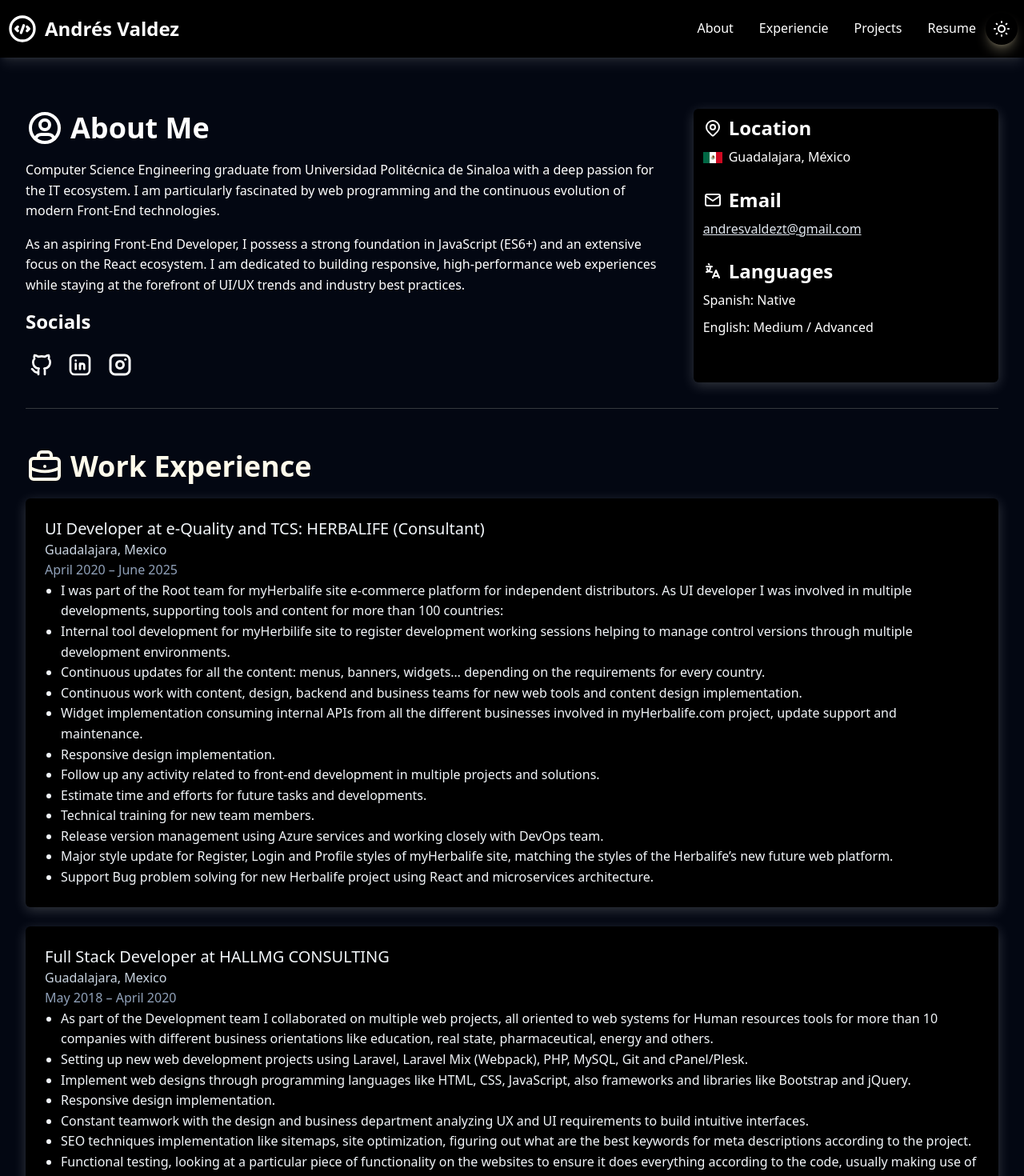
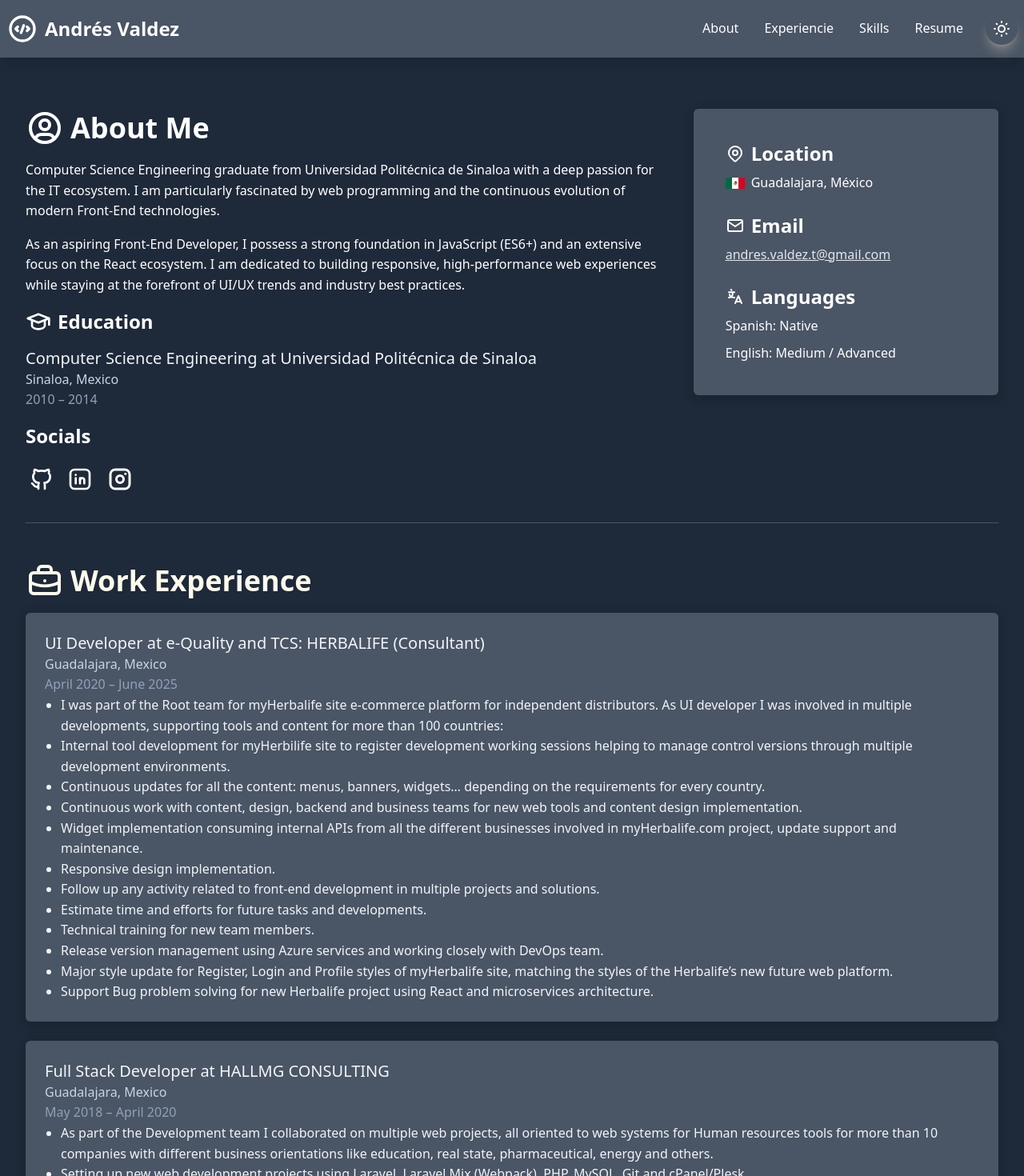
Before and after one commit to andresvaldezt/portfolio-vite-react, a React (Vite) app: page / in a window 1280 px wide. Shown: the top 1470 px of the page at 80% size. Built offline with nearby package versions, Linux system fonts and the light colour scheme.

Commit message:
Refactor styles and structure for improved UI consistency across components

```diff
--- a/src/App.jsx
+++ b/src/App.jsx
@@ -11,7 +11,7 @@
 
   return (
     <ThemeProvider>
-      <main className='bg-gray-950 light:bg-amber-50'>
+      <main className='bg-gray-800 light:bg-amber-50'>
         <Header></Header>
         <Routes>
           <Route path="/" element={ <HomePage/> } />
--- a/src/components/Header.jsx
+++ b/src/components/Header.jsx
@@ -4,11 +4,11 @@
 import { useState } from 'react';
 
 export function Header(){
-    const linkStyles = 'rounded-md px-3 py-2 font-medium hover:shadow-lg/30 shadow-white hover:text-amber-400 light:hover:shadow-lg/30 light:shadow-black light:hover:text-purple-400'
+    const linkStyles = 'rounded-md px-3 py-2 font-medium hover:shadow-lg/30 shadow-black hover:text-amber-400 light:hover:shadow-lg/30 light:shadow-black light:hover:text-purple-400'
     const [open, setOpen] = useState(false)
 
     return(
-        <nav className="px-2 py-4 port-header sticky top-0 z-50 mb-10 sm:flex sm:items-center sm:justify-between shadow-lg/10 bg-black light:bg-white shadow-white light:shadow-black text-white light:text-black">
+        <nav className="px-2 py-4 port-header sticky top-0 z-50 mb-10 sm:flex sm:items-center sm:justify-between shadow-lg/10 bg-gray-600 light:bg-white shadow-black light:shadow-black text-white light:text-black">
             <section className='flex justify-between'>
                 <a href="/" className='no-underline'>
                     <h1 className="port-header-icon text-xl font-semibold">
@@ -41,10 +41,9 @@
                         }
                     </ul>
                 </div>
-                <div className='hidden sm:block'>
+                <div className='ml-4 hidden sm:block'>
                     <ThemeButton></ThemeButton>
                 </div>
-
             </section>
         </nav>
     )
--- a/src/components/JobExperience.jsx
+++ b/src/components/JobExperience.jsx
@@ -2,14 +2,14 @@
 
 export function JobExperience(){
     return(
-            <section className='work-experience'>
+            <section className='work-experience mb-4 pb-4 border-b light:border-b-gray-700/20 border-b-amber-50/20'>
                 <header>
                     <h2 className="flex items-center gap-2 text-4xl font-bold mb-4 text-amber-50 light:text-gray-700">
                         <IconBriefcase stroke={2} size={48}/>
                         Work Experience
                     </h2>
                 </header>
-                <div className='job grow flex flex-col rounded-md p-6 mb-6 bg-black light:bg-white light:shadow-[0px_4px_16px_rgb(0,0,0,0.2)] shadow-[0px_4px_16px_rgba(247,247,247,0.2)]'>
+                <div className='job grow flex flex-col rounded-md p-6 mb-6 bg-gray-600 light:bg-white light:shadow-[0px_4px_16px_rgb(0,0,0,0.2)] shadow-[0px_4px_16px_rgba(0,0,0,0.2)]'>
                     <h5 className='font-medium text-lg sm:text-xl light:text-slate-700 text-slate-100'>UI Developer at e-Quality and TCS: HERBALIFE (Consultant) </h5>
                     <p className='light:text-gray-700 text-slate-300'>Guadalajara, Mexico</p>
                     <p className='light:text-gray-500 text-slate-400'>April 2020 – June 2025</p>
@@ -28,7 +28,7 @@
                         <li>Support Bug problem solving for new Herbalife project using React and microservices architecture.</li>
                     </ul>
                 </div>
-                <div className='job grow flex flex-col rounded-md p-6 mb-6 bg-black light:bg-white light:shadow-[0px_4px_16px_rgb(0,0,0,0.2)] shadow-[0px_4px_16px_rgba(247,247,247,0.2)]'>
+                <div className='job grow flex flex-col rounded-md p-6 mb-6 bg-gray-600 light:bg-white light:shadow-[0px_4px_16px_rgb(0,0,0,0.2)] shadow-[0px_4px_16px_rgba(0,0,0,0.2)]'>
                     <h5 className='font-medium text-lg sm:text-xl light:text-slate-700 text-slate-100'>Full Stack Developer at HALLMG CONSULTING</h5>
                     <p className='light:text-gray-700 text-slate-300'>Guadalajara, Mexico</p>
                     <p className='light:text-gray-500 text-slate-400'>May 2018 – April 2020</p>
@@ -44,7 +44,7 @@
                         <li>Package installation via NPM (Node Package Manager) and implementation.</li>
                     </ul>
                 </div>
-                <div className='job grow flex flex-col rounded-md p-6 mb-6 bg-black light:bg-white light:shadow-[0px_4px_16px_rgb(0,0,0,0.2)] shadow-[0px_4px_16px_rgba(247,247,247,0.2)]'>
+                <div className='job grow flex flex-col rounded-md p-6 mb-6 bg-gray-600 light:bg-white light:shadow-[0px_4px_16px_rgb(0,0,0,0.2)] shadow-[0px_4px_16px_rgba(0,0,0,0.2)]'>
                     <h5 className='font-medium text-lg sm:text-xl light:text-slate-700 text-slate-100'>Web Developer at TATA CONSULTANCY SERVICES (General Electric)  </h5>
                     <p className='light:text-gray-700 text-slate-300'>Guadalajara, Mexico</p>
                     <p className='light:text-gray-500 text-slate-400'>April 2015 – December 2017</p>
--- a/src/data/navbarLinks.js
+++ b/src/data/navbarLinks.js
@@ -11,7 +11,7 @@
     },
     {
         id: 3,
-        title: "Projects",
+        title: "Skills",
         url: "#"
     },
     {
--- a/src/pages/Home.jsx
+++ b/src/pages/Home.jsx
@@ -1,4 +1,4 @@
-import { IconUserCircle, IconMapPin, IconMail, IconLanguage, IconBrandGithub, IconBrandLinkedin, IconBrandInstagram, IconBriefcase  } from '@tabler/icons-react';
+import { IconSchool, IconUserCircle, IconMapPin, IconMail, IconLanguage, IconBrandGithub, IconBrandLinkedin, IconBrandInstagram, IconBriefcase  } from '@tabler/icons-react';
 import flag  from '../assets/Flag_of_Mexico.svg.png';
 import {JobExperience} from '../components/JobExperience';
 
@@ -21,16 +21,23 @@
                     <p>
                         As an aspiring Front-End Developer, I possess a strong foundation in JavaScript (ES6+) and an extensive focus on the React ecosystem. I am dedicated to building responsive, high-performance web experiences while staying at the forefront of UI/UX trends and industry best practices.
                     </p>
+                    <h3 className="flex items-center gap-2 text-2xl font-bold my-4">
+                        <IconSchool stroke={2} size={32}/>
+                        Education
+                    </h3>
+                    <h5 className='font-medium text-lg sm:text-xl light:text-slate-700 text-slate-100'>Computer Science Engineering at Universidad Politécnica de Sinaloa</h5>
+                    <p className='light:text-gray-700 text-slate-300'>Sinaloa, Mexico</p>
+                    <p className='light:text-gray-500 text-slate-400'>2010 – 2014</p>
                     <h5 className="text-2xl font-bold flex items-center gap-2 mb-4 mt-4">
                         Socials
                     </h5>
                     <div className='flex flex-row items-center gap-2 mb-4 lg:sm:mb-0 sm:mb-4 md:mb-4'>
-                        <a href="https://github.com/andresvaldezt/" className={linkStyles}><IconBrandGithub stroke={2} size={32}/></a>
-                        <a href="https://www.linkedin.com/in/andresvaldeztirado/" className={linkStyles}><IconBrandLinkedin stroke={2} size={32}/></a>
-                        <a href="https://www.instagram.com/antrick_/" className={linkStyles}><IconBrandInstagram stroke={2} size={36}/></a>
+                        <a target="_blank" href="https://github.com/andresvaldezt/" className={linkStyles}><IconBrandGithub stroke={2} size={32}/></a>
+                        <a target="_blank" href="https://www.linkedin.com/in/andresvaldeztirado/" className={linkStyles}><IconBrandLinkedin stroke={2} size={32}/></a>
+                        <a target="_blank" href="https://www.instagram.com/antrick_/" className={linkStyles}><IconBrandInstagram stroke={2} size={36}/></a>
                     </div>
                 </div>
-                <div className='grow flex flex-col gap-6 rounded-md px-3 py-2 font-medium bg-black light:bg-white light:text-black light:shadow-[0px_4px_16px_rgb(0,0,0,0.2)] shadow-[0px_4px_16px_rgba(247,247,247,0.2)]'>
+                <div className='grow self-start flex flex-col gap-6 rounded-md px-10 py-10 font-medium bg-gray-600 light:bg-white light:text-black light:shadow-[0px_4px_16px_rgb(0,0,0,0.2)] shadow-[0px_4px_16px_rgba(0,0,0,0.2)]'>
                     <div className='flex flex-col gap-2'>
                         <h5 className="text-2xl font-bold flex items-center gap-2">
                             <IconMapPin stroke={2} />
@@ -48,7 +55,7 @@
                         </h5>
                         <p className='flex items-center gap-2'>
                             <a className="underline light:text-gray-700 text-slate-200 light:hover:text-slate-900 hover:text-slate-300 " href="mailto:andresvaldezt@gmail.com">
-                                andresvaldezt@gmail.com
+                                andres.valdez.t@gmail.com
                             </a>
                         </p>
                     </div>
```
